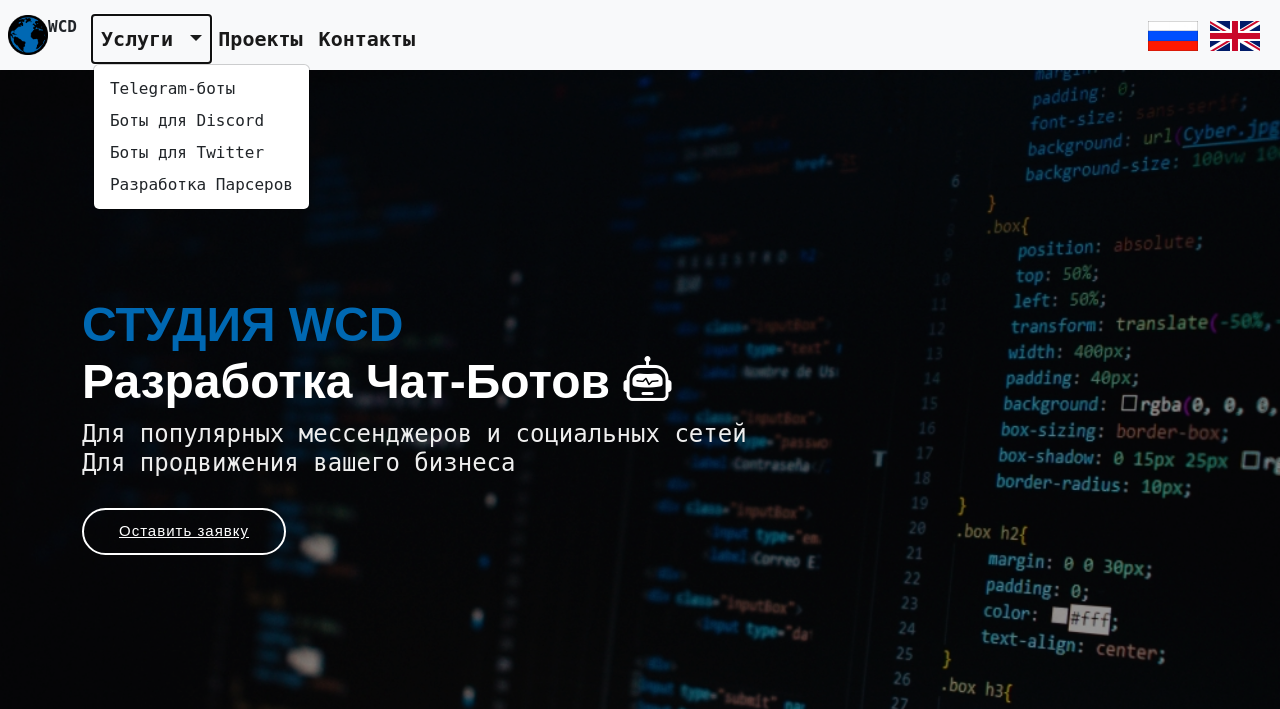
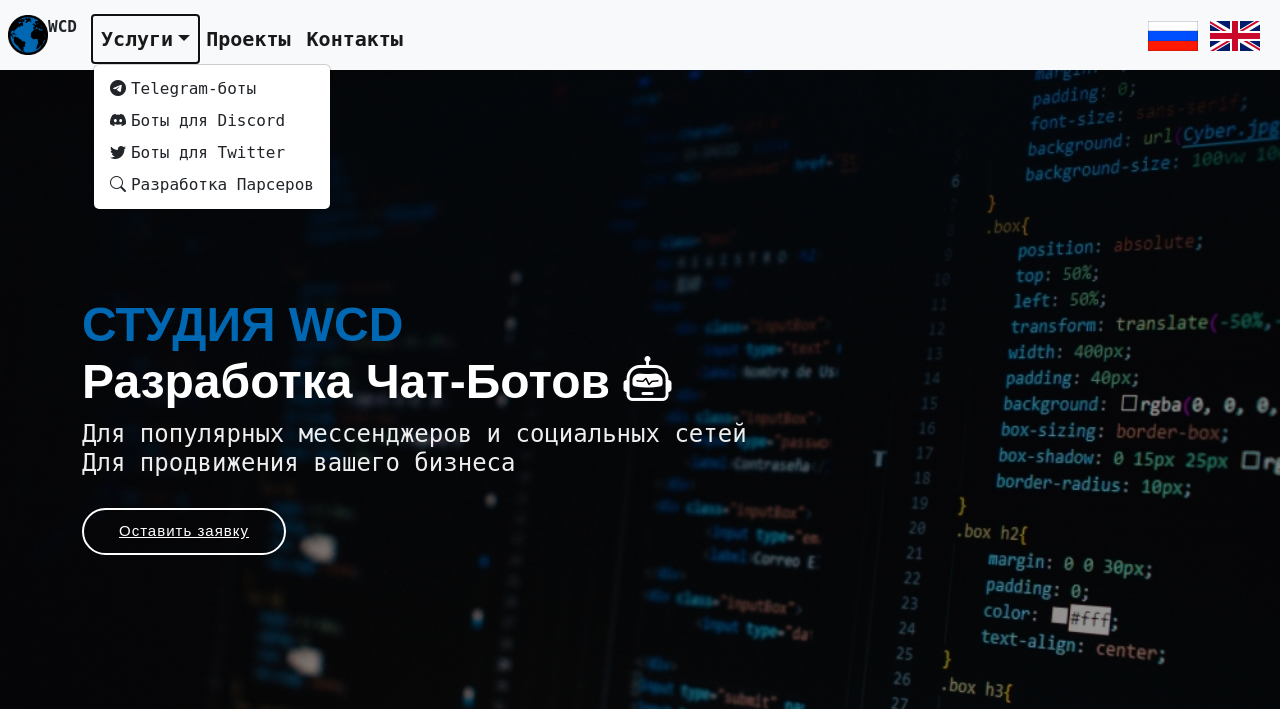
Before and after one commit to Denis-Bez/PP002_Prog-block, a Flask app: page / in a window 1280 px wide, after a click that opens the changed part. Shown: the top 709 px of the page. Run offline with Flask 2, Linux system fonts and the light colour scheme; data comes from the database, SQL or seed files in the repository; both versions use the stored data as it was after the commit; parts of the project's set-up code (start-up, migrations or seed data) failed here and were passed over; some libraries are stand-ins or nearby versions.

Commit message:
Refactoring

```diff
--- a/static/css/styles.css
+++ b/static/css/styles.css
@@ -18,6 +18,13 @@
   font-size:20px;
   font-weight: 700;
 }
+.dropdown-menu i {
+  position: relative;
+  /* top: 5px; */
+  margin-right: 5px;
+  font-size: 16px;
+}
+
 
 .project-tasks ul, .service-tasks ul {
     list-style: none;
@@ -52,7 +59,7 @@ header {
     padding-bottom: 20px;
     position: relative;
 }
-  .container-flex h2:after {
+.container-flex h2:after {
     content: "";
     position: absolute;
     display: block;
--- a/templates/layout.html
+++ b/templates/layout.html
@@ -53,18 +53,16 @@
                     {% for menu in general['Menu'] %}
                         {% if menu.button_type == 'menu' and not menu.parent %}
                             <li class="nav-item">
-                                <a class="nav-link active" aria-current="page" href="{{ menu.url }}">{{menu.title}}</a>
+                                <a class="nav-link active" aria-current="page" href="{{menu.url}}">{{menu.title}}</a>
                             </li>
                         {% elif menu.button_type == 'dropmenu' and not menu.parent %}
                             <li class="nav-item dropdown">
-                                <a class="nav-link dropdown-toggle active" href="{{ menu.url }}" id="navbarDropdown" role="button"
-                                    data-bs-toggle="dropdown" aria-expanded="false">
-                                    {{menu.title}}
-                                </a>
+                                <a class="nav-link dropdown-toggle active" href="{{menu.url}}" id="navbarDropdown" role="button"
+                                    data-bs-toggle="dropdown" aria-expanded="false">{{menu.title}}</a>
                                 <ul class="dropdown-menu" aria-labelledby="navbarDropdown">
                                 {% for dropmenu in general['Menu'] %}
                                     {% if dropmenu.parent == menu.url_name %}
-                                    <li><a class="dropdown-item" href="{{ dropmenu.url }}">{{dropmenu.title}}</a></li>
+                                    <li><a class="dropdown-item" href="{{dropmenu.url}}">{{dropmenu.note|safe()}}{{dropmenu.title}}</a></li>
                                     {% endif %}
                                 {% endfor -%}
                                 </ul>
```
Also changed, not shown: content.db.
